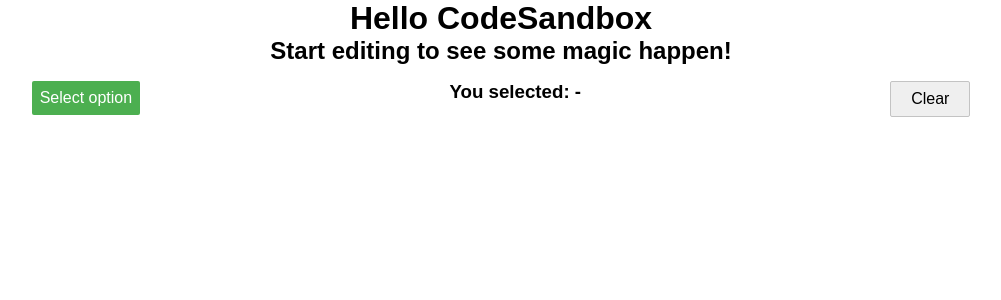
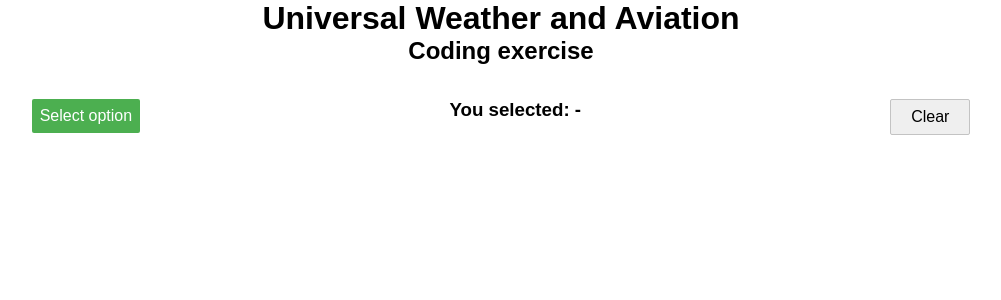
Before and after one commit to guerrillero/dropdown, a React (Create React App) app: page / in a window 1280 px wide. Shown: the top 300 px of the page, without its empty margins (139-1140 px from the left). Built offline with nearby package versions, Linux system fonts and the light colour scheme.

Commit message:
Modified header

```diff
--- a/src/App.js
+++ b/src/App.js
@@ -14,8 +14,9 @@
 
   return (
     <div className="App">
-      <h1>Hello CodeSandbox</h1>
-      <h2>Start editing to see some magic happen!</h2>
+      <h1>Universal Weather and Aviation</h1>
+      <h2>Coding exercise</h2>
+      <br />
       <div className="flex">
         <div>
           <Dropdown
```
